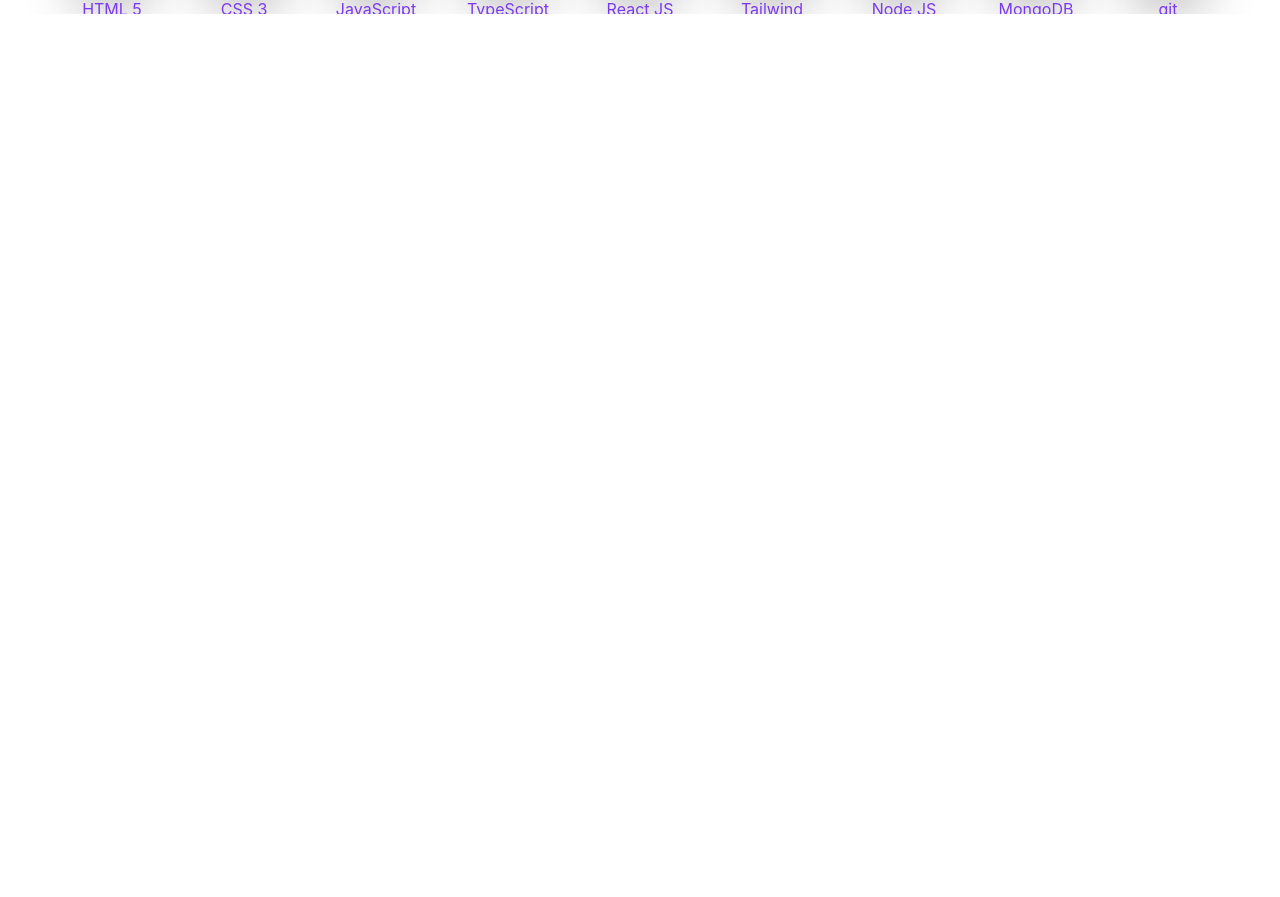
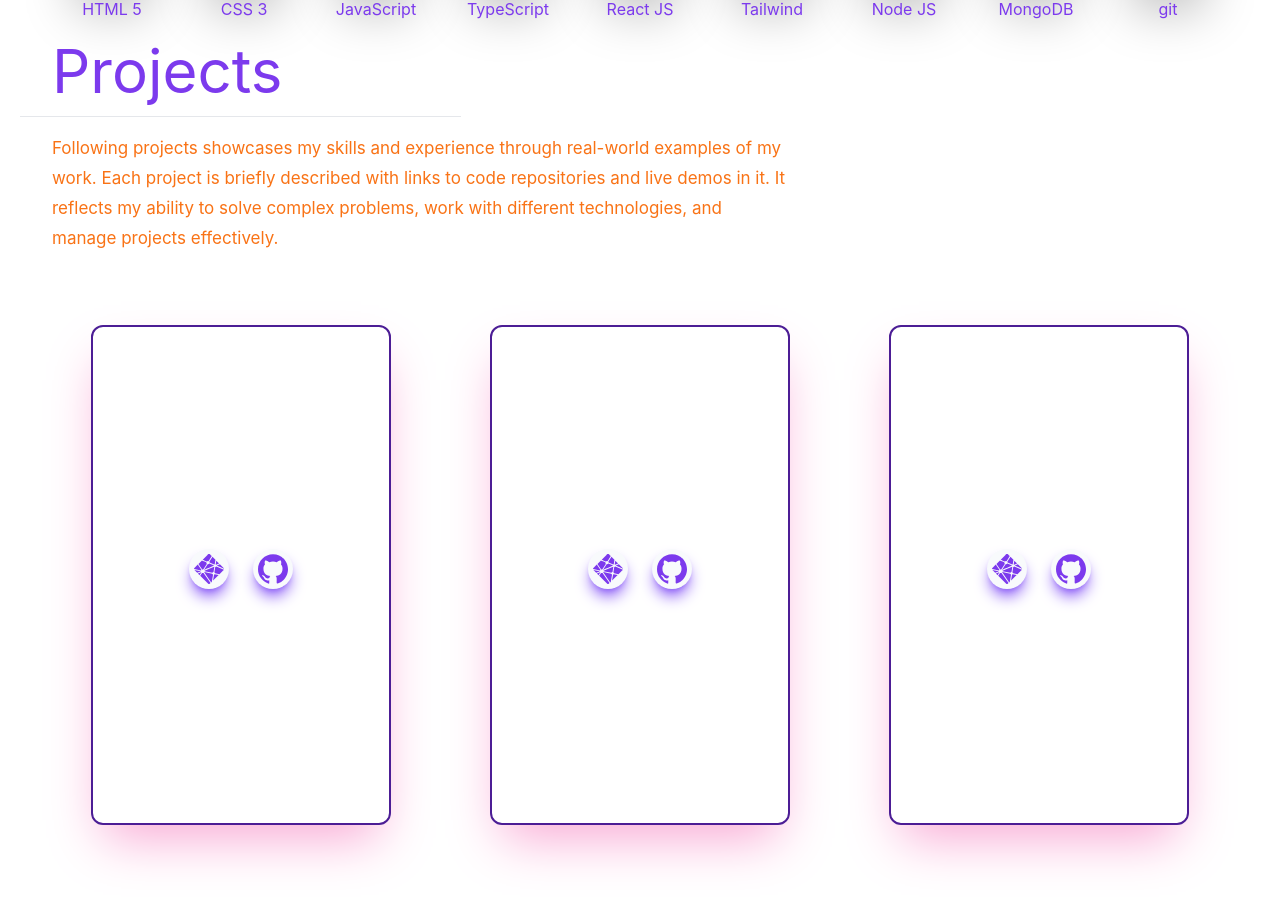
Before and after one commit to swarupcs/portfolio, a React (Create React App) app: page / in a window 1280 px wide. Shown: the part 1461-2358 px from the top of the page. Before the commit the page ends 1475 px from the top, so only its background shows below. Built offline with nearby package versions, Linux system fonts and the light colour scheme.

Commit message:
Add Github and Netlify Link in Project Section

```diff
--- a/src/App.js
+++ b/src/App.js
@@ -3,6 +3,7 @@ import Main from './Components/Main';
 import About from './Components/About';
 import Navbar from './Components/Navbar';
 import Overview from './Components/Overview';
+import Projects from './Components/Projects';
 
 function App() {
   return (
@@ -21,6 +22,7 @@ function App() {
 
       <div className='flex flex-col relative bg-white'>
         <Overview/>
+        <Projects/>
 
       </div>
     </div>
--- a/src/Components/Projects.js
+++ b/src/Components/Projects.js
@@ -0,0 +1,52 @@
+import React from "react";
+import { Styles } from "../utils/Style";
+import { projects } from "../Constants";
+import Tilt from "react-parallax-tilt";
+import {SiNetlify, SiGithub} from "react-icons/si"
+
+
+function Projects() {
+  return (
+    <div>
+      <div
+        className="flex-row items-center pl-5 justify-center pt-3"
+        id="Overview"
+      >
+        <span className={Styles.sectionHeaderText}>Projects</span>
+        <hr className="w-[35%]" />
+        <div className={Styles.sectionText}>
+          Following projects showcases my skills and experience through
+          real-world examples of my work. Each project is briefly described with
+          links to code repositories and live demos in it. It reflects my
+          ability to solve complex problems, work with different technologies,
+          and manage projects effectively.
+        </div>
+      </div>
+
+      <div className="flex flex-wrap p-8 justify-evenly items-center">
+        {projects.map((project) => (
+          <Tilt
+            key={project.name}
+            className="w-[300px] h-[500px] flex-col flex  justify-evenly shadow-2xl m-10 items-center hover:shadow=2xl hover:shadow-violet-400 shadow-pink-300 p-3 rounded-xl border-2 border-violet-900"
+          >
+            <div className="flex justify-center items-center mb-3">
+
+              <div className="h-[40px] w-[40px] m-3 bg-slate-50 rounded-full shadow-lg shadow-violet-500 flex justify-center items-center">
+              <a href={project.source_deploy_link} target="blank">
+                <SiNetlify className="text-3xl font-bold text-violet-600"></SiNetlify>
+              </a>
+              </div>
+              <div className="h-[40px] w-[40px] m-3 bg-slate-50 rounded-full shadow-lg shadow-violet-500 flex justify-center items-center">
+              <a href={project.source_code_link} target="blank">
+                <SiGithub className="text-3xl font-bold text-violet-600"></SiGithub>
+              </a>
+              </div>
+            </div>
+          </Tilt>
+        ))}
+      </div>
+    </div>
+  );
+}
+
+export default Projects;
```
